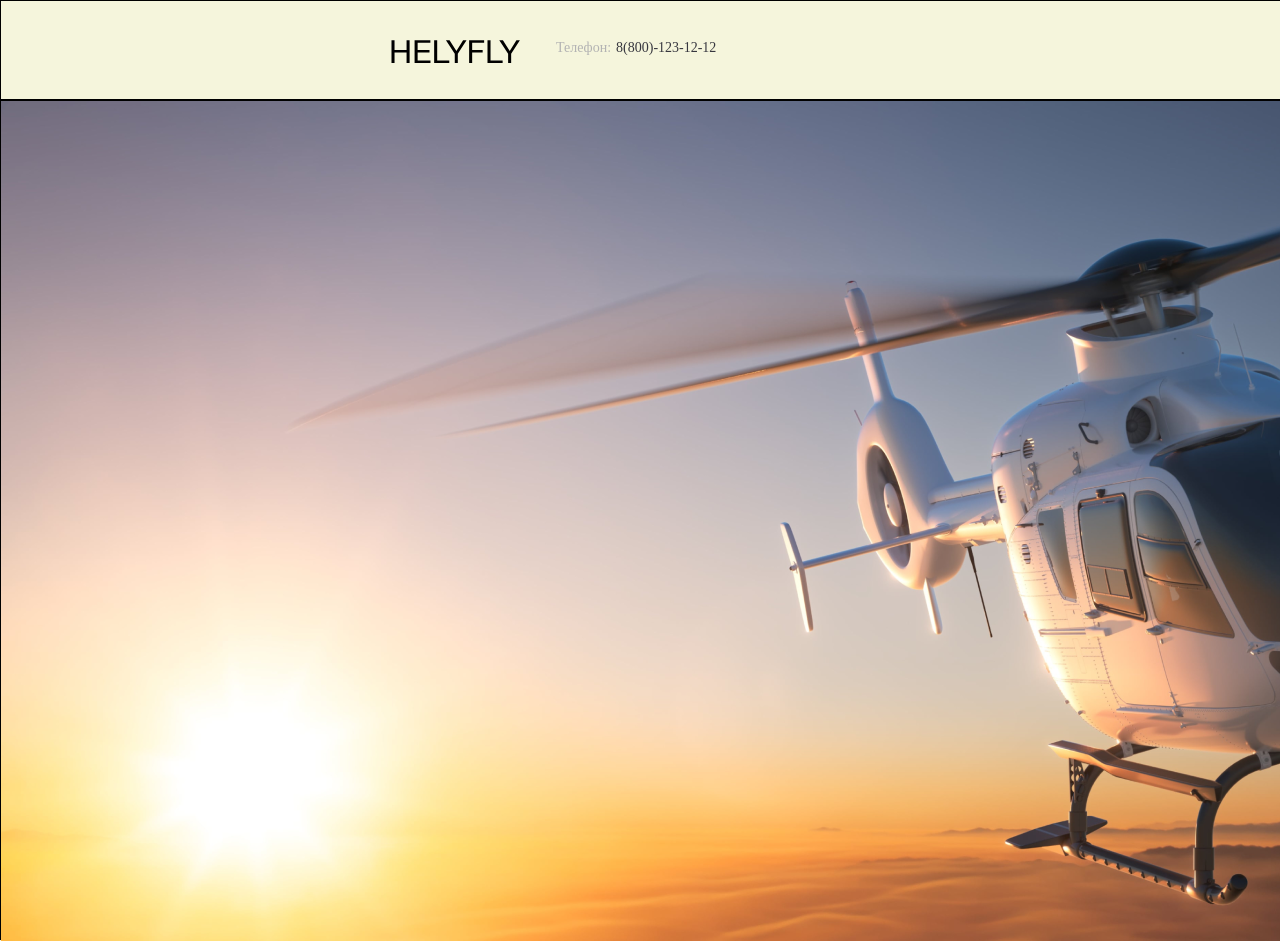
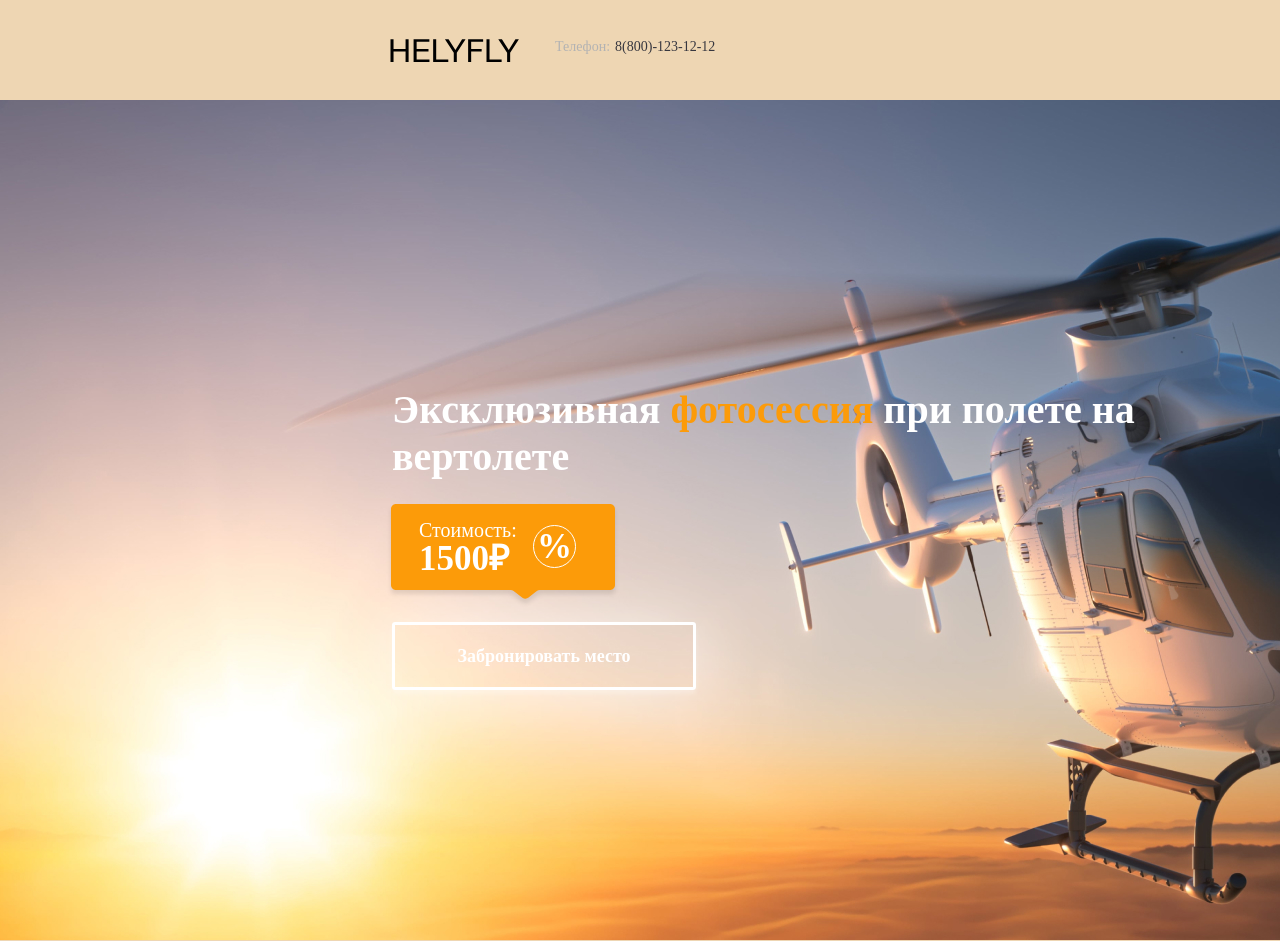
Before and after one commit to NataliaBarmina/bookingPhotoShootInHelicopter, a plain HTML site: page index.html in a window 1280 px wide. Shown: the top 941 px of the page. Drawn offline with Linux system fonts and the light colour scheme.

Commit message:
intro: add content on intro image

```diff
--- a/index.html
+++ b/index.html
@@ -34,8 +34,42 @@
 
         <!-- фото вертолета -->
         <div class="mainHelicoptersPictures">
-            <img src="./images/helimain.png" alt="фото вертолета" />
+            <!-- <img src="./images/helimain\ .jpg" alt="фото вертолета" /> -->
+            <p class="headerBooking">Эксклюзивная <span class="wordPhotoshoot">фотосессия</span> при полете на вертолете
+            </p>
+            <div class="sticker">
+                <div class="textInsideSticker">
+                    <div class="row_1">
+                        <p class="wordPrice">Стоимость:</p>
+                        <p class="cost">1500₽</p>
+                    </div>
+                    <div class="row_2">%</div>
+                </div>
+                <svg xmlns="http://www.w3.org/2000/svg" width="232" height="103" viewBox="0 0 232 103" fill="none">
+                    <g filter="url(#filter0_d_0_246)">
+                        <path
+                            d="M228 4.99999C228 2.23857 225.761 -1.957e-07 223 -4.37111e-07L9.00002 -1.91456e-05C6.23859 -1.9387e-05 4.00002 2.23856 4.00001 4.99998L4.00001 80.9826C4.00001 83.744 6.23858 85.9826 9.00001 85.9826L123.617 85.9826C124.709 85.9826 125.77 86.3398 126.64 86.9996L135.415 93.6593C137.231 95.0373 139.75 95.0126 141.538 93.5993L149.814 87.0596C150.697 86.362 151.789 85.9826 152.914 85.9826L223 85.9826C225.761 85.9826 228 83.744 228 80.9826L228 4.99999Z"
+                            fill="#FC9B09" />
+                    </g>
+                    <defs>
+                        <filter id="filter0_d_0_246" x="0" y="0" width="232" height="102.676"
+                            filterUnits="userSpaceOnUse" color-interpolation-filters="sRGB">
+                            <feFlood flood-opacity="0" result="BackgroundImageFix" />
+                            <feColorMatrix in="SourceAlpha" type="matrix"
+                                values="0 0 0 0 0 0 0 0 0 0 0 0 0 0 0 0 0 0 127 0" result="hardAlpha" />
+                            <feOffset dy="4" />
+                            <feGaussianBlur stdDeviation="2" />
+                            <feColorMatrix type="matrix" values="0 0 0 0 0 0 0 0 0 0 0 0 0 0 0 0 0 0 0.1 0" />
+                            <feBlend mode="normal" in2="BackgroundImageFix" result="effect1_dropShadow_0_246" />
+                            <feBlend mode="normal" in="SourceGraphic" in2="effect1_dropShadow_0_246" result="shape" />
+                        </filter>
+                    </defs>
 
+                </svg>
+            </div>
+            <button class="buttonBooking">
+                <p class="textButton">Забронировать место</p>
+            </button>
         </div>
 
         <!-- тело -->
--- a/style.css
+++ b/style.css
@@ -91,31 +91,23 @@ h6 {
 /*--------------------*/
 
 .mainPage {
-    color: blueviolet;
     width: 1920px;
     height: 5310px;
-    background-color: beige;
-
-
+    background-color: rgb(238, 214, 179);
 }
 
 .headerMainPage {
     width: 1920px;
     height: 100px;
-    flex-shrink: 0;
-    border: 1px solid black;
-    display: block;
     padding-left: 390px;
     padding-top: 39px;
     display: flex;
     flex-direction: row;
-
 }
 
 .logo {
     width: 129px;
     height: 23px;
-    flex-shrink: 0;
 }
 
 .phone {
@@ -139,9 +131,103 @@ h6 {
 }
 
 .mainHelicoptersPictures {
-    width: 1916px;
+    width: 1920px;
     height: 840px;
+    background-image: url('./images/helimain\ .jpg');
+    margin-left: 0px;
+    padding-left: 392px;
+    padding-top: 286px;
+}
+
+.headerBooking {
+    width: 887px;
+    height: 89px;
     flex-shrink: 0;
-    /* background-image: url('file:///home/natalia/Наталья 24.06.22/УЧЕБА/bookingPhotoShootInHelicopter/helimain.pdf'); */
-    border: 1px solid black;
+    color: #FFF;
+    font-family: Montserrat;
+    font-size: 40px;
+    font-style: normal;
+    font-weight: 700;
+    line-height: normal;
 }
+
+.wordPhotoshoot {
+    color: #FC9B09;
+}
+
+.sticker {
+    margin-left: -5px;
+    padding-top: 29px;
+    position: relative;
+}
+
+.textInsideSticker {
+    position: absolute;
+    z-index: 100;
+    display: flex;
+    flex-direction: row;
+}
+
+.wordPrice {
+    width: 121px;
+    height: 19px;
+    color: #FFF;
+    font-family: Montserrat;
+    font-size: 20px;
+    font-style: normal;
+    font-weight: 400;
+    line-height: 151.156%;
+    padding-left: 32px;
+    padding-top: 11px;
+}
+
+.cost {
+    width: 113px;
+    height: 36px;
+    color: #FFF;
+    font-family: Montserrat;
+    font-size: 35px;
+    font-style: normal;
+    font-weight: 800;
+    line-height: 151.156%;
+    padding-left: 32px;
+    padding-top: 10px;
+}
+
+.row_2 {
+    color: #FFF;
+    font-family: Montserrat;
+    font-size: 35px;
+    font-style: normal;
+    font-weight: 800;
+    margin-left: 25px;
+    margin-top: 21px;
+    border: 1px solid white;
+    padding: 3px;
+    border-radius: 50%;
+}
+
+.buttonBooking {
+    margin-top: 12px;
+    width: 304px;
+    height: 68px;
+    border-radius: 3px;
+    border: 3px solid #FFF;
+    box-shadow: 0px 4px 4px 0px rgba(255, 255, 255, 0.25), 0px 4px 70px 0px rgba(255, 255, 255, 0.70);
+    background: transparent;
+    display: flex;
+    justify-content: center;
+    align-items: center;
+}
+
+.textButton {
+    /* width: 230px;
+    height: 21px; */
+    color: #FFF;
+    text-align: center;
+    font-family: Montserrat;
+    font-size: 18px;
+    font-style: normal;
+    font-weight: 900;
+    line-height: normal;
+}
```
Also changed, not shown: images/helimain .jpg (added), images/helimain.jpg (deleted), 1 other file.
